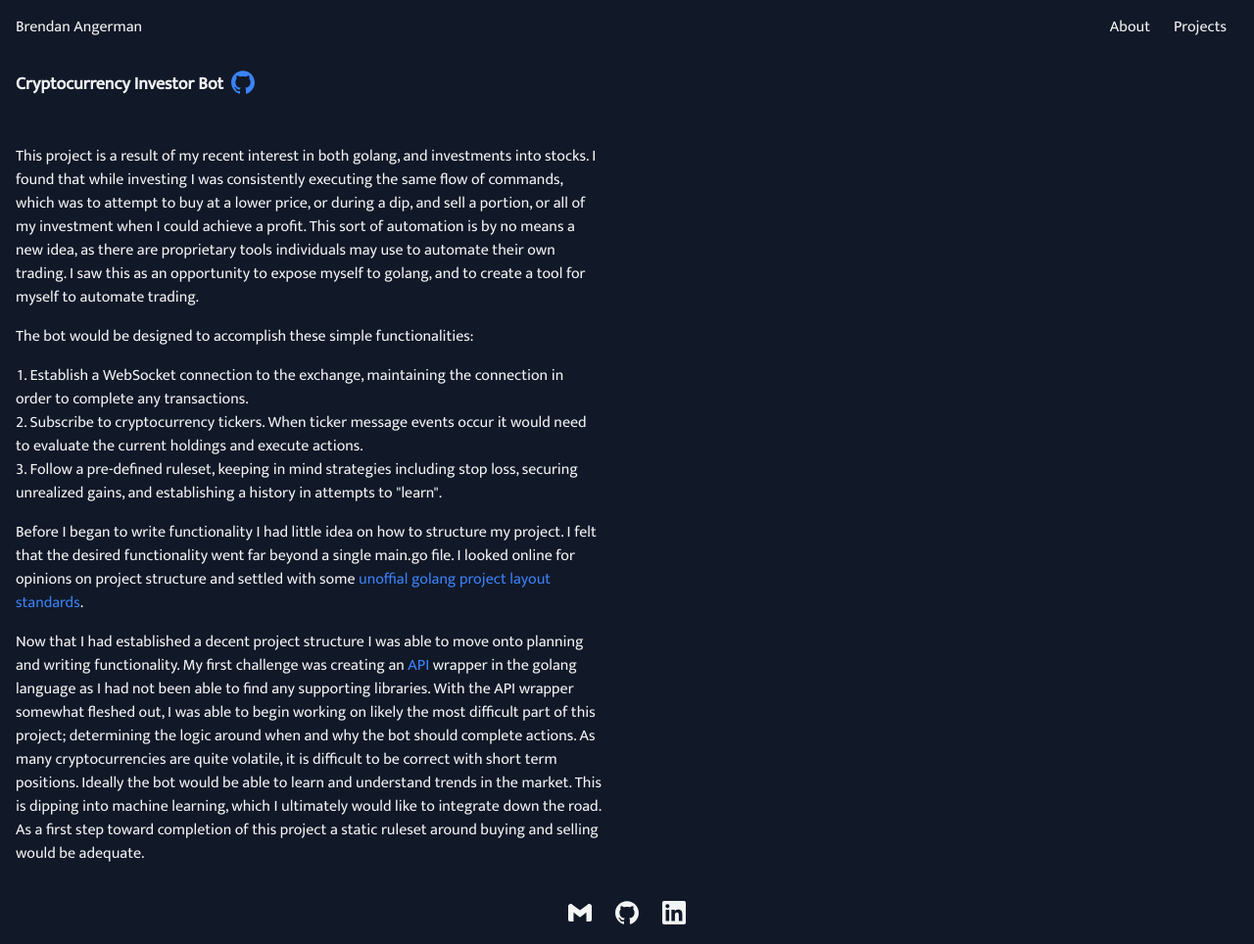
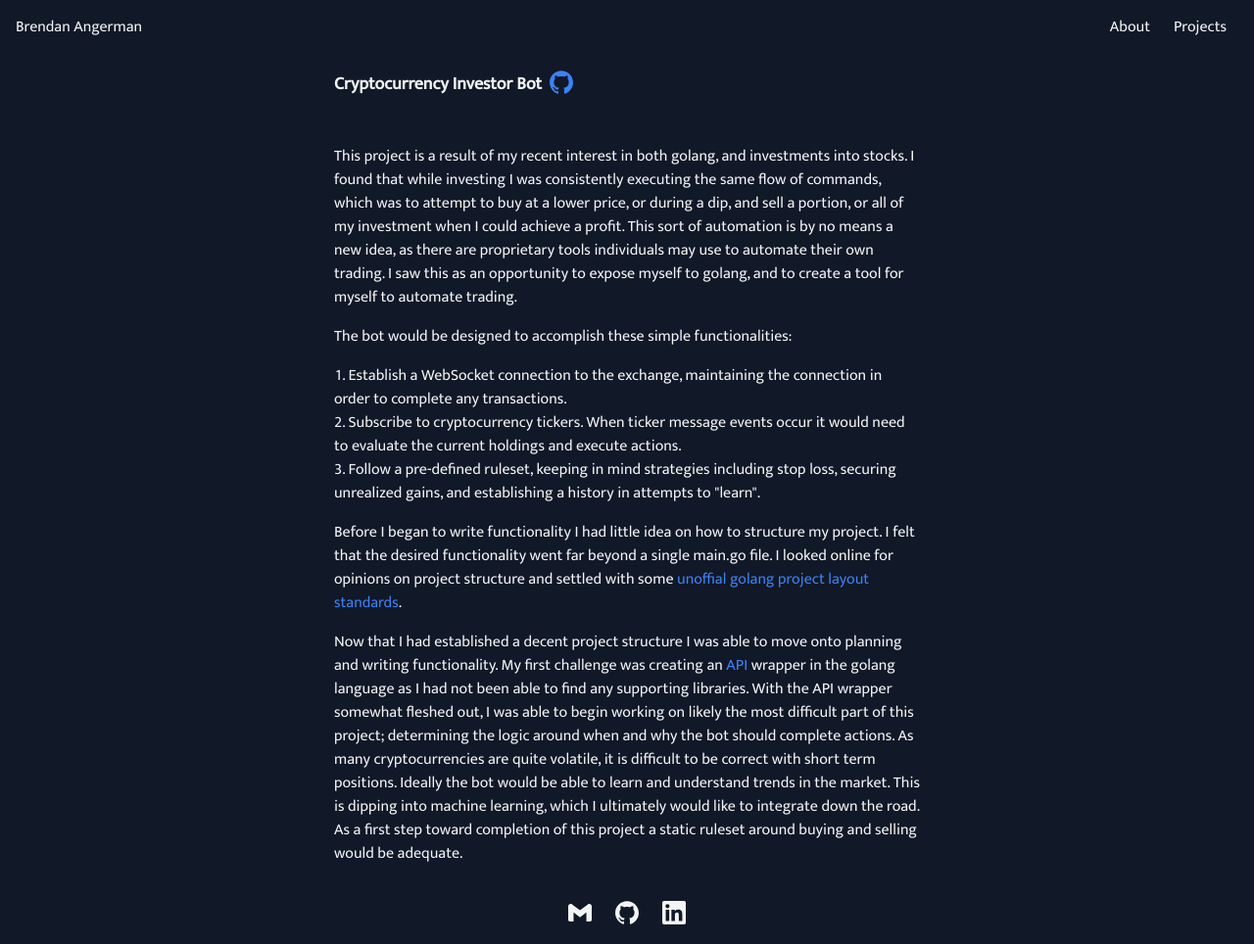
Before and after one commit to bAngerman/bAngerman.github.io, a Jekyll site: the page built from _projects/(1) Cryptocurrency Investor Bot.md, in a window 1280 px wide. Shown: the whole page at 98% size. Built offline with Jekyll 4.4.1, drawn with Linux system fonts in a browser that asks for light colours.

Commit message:
Update post.html
Also added mx-auto to post template

```diff
--- a/_layouts/post.html
+++ b/_layouts/post.html
@@ -2,6 +2,6 @@
 layout: default
 ---
 
-<div class="flex flex-1 flex-col page-content max-w-prose">
+<div class="flex flex-1 flex-col page-content max-w-prose mx-auto">
   {{ content }}
 </div>
```
